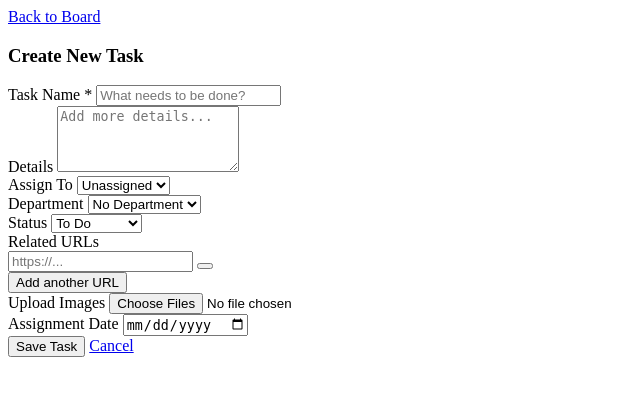
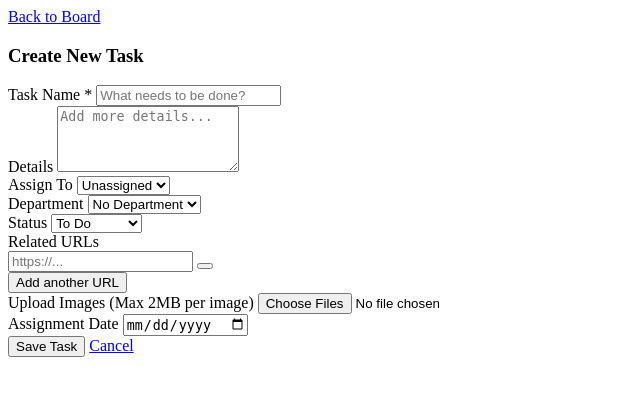
Before and after one commit to ErlanAdr/list-todo, a PHP site: page /form.php in a window 1280 px wide. Shown: the top 396 px of the page, without its empty margins (0-640 px from the left). Run offline with PHP 8.4, Linux system fonts and the light colour scheme; data that the repository does not hold is empty.

Commit message:
Fix UI dan tambah batas ukuran upload gambar

```diff
--- a/views/tasks/form.php
+++ b/views/tasks/form.php
@@ -94,8 +94,10 @@
         <!-- Images Section -->
         <div class="grid grid-cols-1 md:grid-cols-2 gap-6">
             <div>
-                <label class="block text-sm font-medium text-slate-700 dark:text-slate-300 mb-1">Upload Images</label>
-                <input type="file" name="images[]" multiple accept="image/*" class="w-full text-sm text-slate-500 dark:text-slate-400
+                <label class="block text-sm font-medium text-slate-700 dark:text-slate-300 mb-1">
+                    Upload Images <span class="text-xs font-normal text-slate-400 ml-1">(Max 2MB per image)</span>
+                </label>
+                <input type="file" name="images[]" id="image-upload" multiple accept="image/*" class="w-full text-sm text-slate-500 dark:text-slate-400
                     file:mr-4 file:py-2 file:px-4
                     file:rounded-lg file:border-0
                     file:text-sm file:font-medium
@@ -208,4 +210,26 @@ function addUrlField() {
     `;
     container.appendChild(newRow);
 }
+
+// Image upload size validation
+const imageUpload = document.getElementById('image-upload');
+if (imageUpload) {
+    imageUpload.addEventListener('change', function(e) {
+        const maxSize = 2 * 1024 * 1024; // 2MB in bytes
+        let hasError = false;
+
+        for(let i = 0; i < this.files.length; i++) {
+            if(this.files[i].size > maxSize) {
+                alert('CEKAL: Gambar "' + this.files[i].name + '" terlalu besar! Maksimal ukuran yang diperbolehkan adalah 2MB.');
+                hasError = true;
+                break;
+            }
+        }
+
+        // If any file is too large, clear the entire input selection to block the upload process
+        if (hasError) {
+            this.value = '';
+        }
+    });
+}
 </script>
```
Also changed, not shown: views/tasks/task_card.php (+4 -4 lines).
